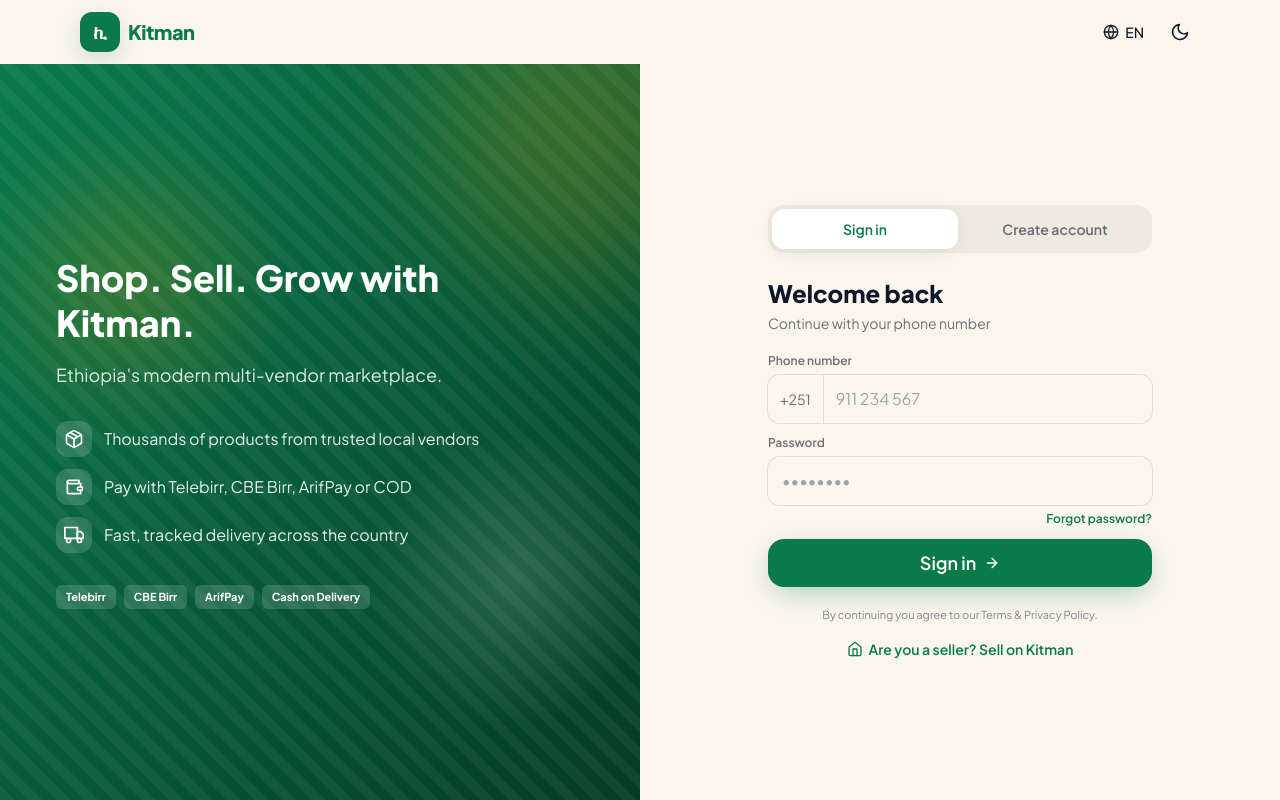
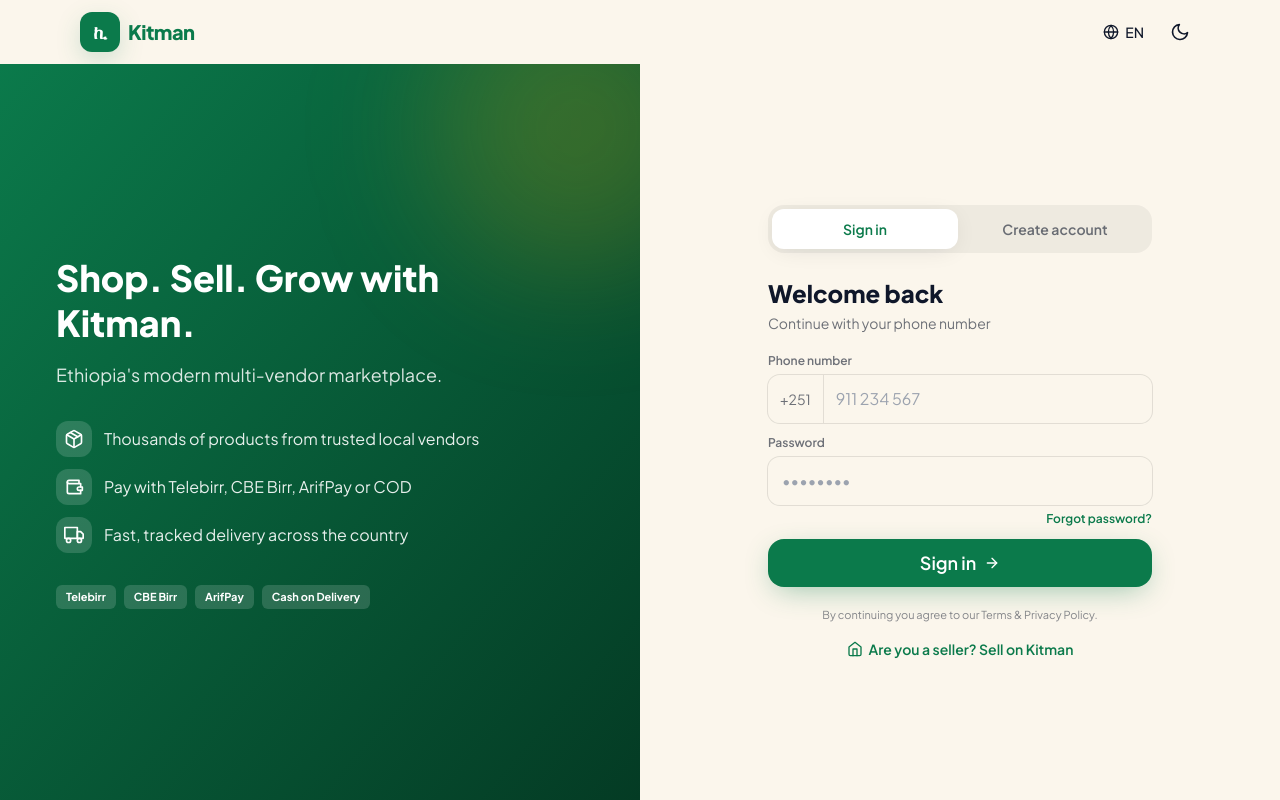
Before and after one commit to bookquotesgirl/marketplace-web, a React (Vite) app: page /login in a window 1280 px wide. Built offline with nearby package versions, Linux system fonts and the light colour scheme; no server answers.

Commit message:
feat: polished login style

```diff
--- a/src/i18n/locales/am.json
+++ b/src/i18n/locales/am.json
@@ -41,7 +41,7 @@
     "next": "ቀጥል",
     "back": "ተመለስ",
     "submitVendor": "ማመልከቻ ላክ",
-    "heroTitle": "ይግዙ። ይሽጡ። በኪትማን ያድጉ።",
+    "heroTitle": "ይግዙ። ይሽጡ። በኪትማን ይድጉ።",
     "heroSub": "የኢትዮጵያ ዘመናዊ ባለ ብዙ ሻጭ ገበያ።",
     "feature1": "ከታማኝ ሻጮች ሺዎች ምርቶች",
     "feature2": "በTelebirr፣ CBE Birr፣ ArifPay ወይም COD",
--- a/src/pages/Login.jsx
+++ b/src/pages/Login.jsx
@@ -127,9 +127,7 @@
       {/* ── Auth layout ──────────────────────────────────────────────────── */}
       <main className="flex-1 grid lg:grid-cols-2">
         {/* Hero / brand panel */}
-        <div className="hidden lg:flex flex-col justify-center gap-6 p-14 bg-gradient-to-br from-forest via-forest-dark to-forest-deep text-white relative overflow-hidden">
-          {/* Motif overlay — separate div so it composites on top of the gradient without overriding it */}
-          <div className="motif absolute inset-0 pointer-events-none" />
+        <div className="hidden lg:flex flex-col justify-center gap-6 p-14 bg-gradient-to-br from-forest to-forest-deep text-white relative overflow-hidden">
           {/* Decorative gold orb */}
           <div className="absolute -top-20 -end-20 w-72 h-72 rounded-full bg-gold/20 blur-3xl pointer-events-none" />
 
```
